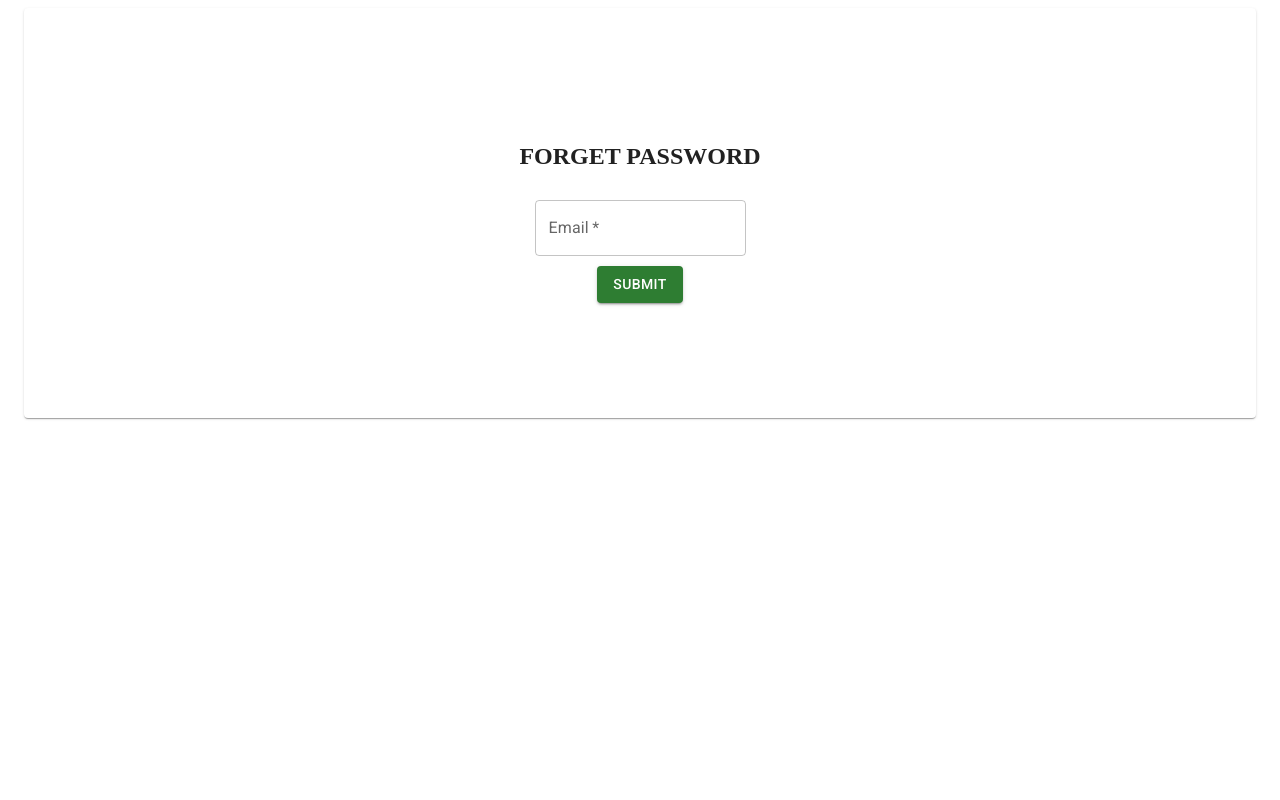
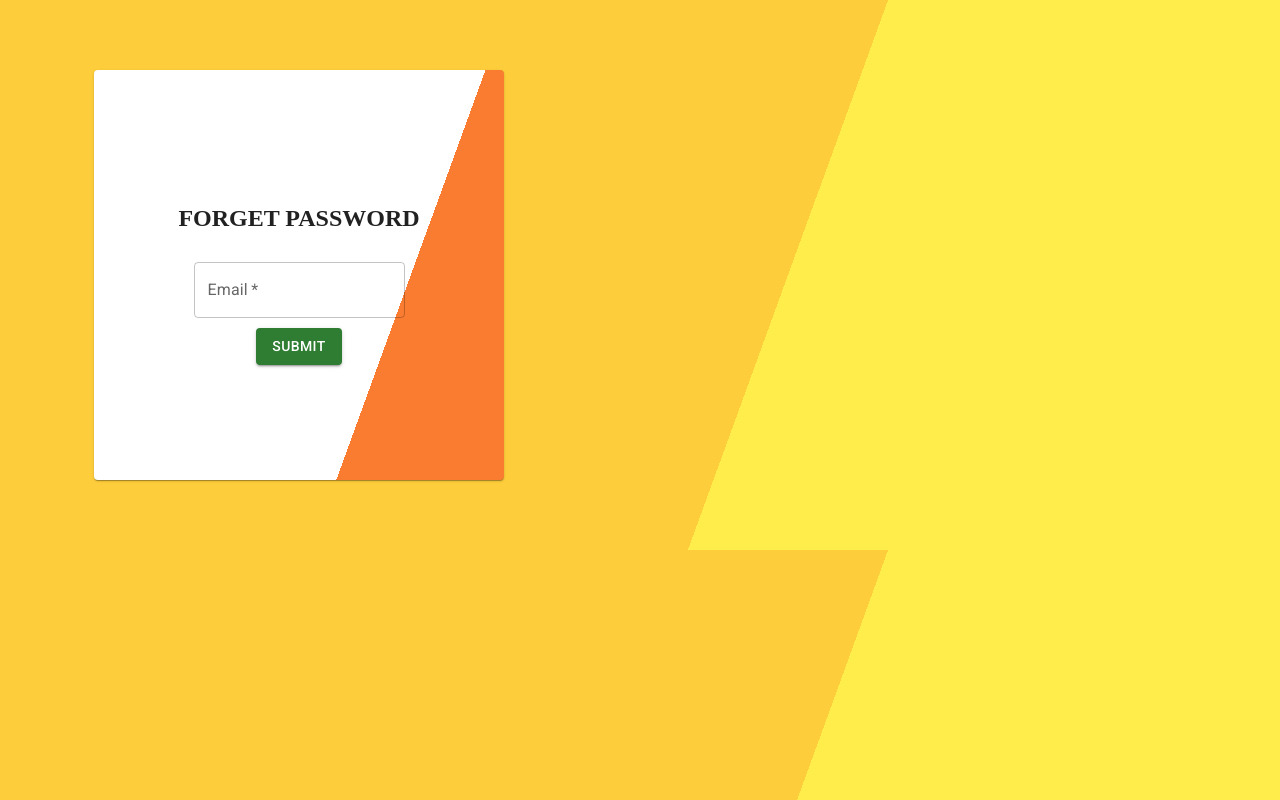
Before and after one commit to Bhagavath15/Sign-in, a React (Vite) app: page /forget-password in a window 1280 px wide. Built offline with nearby package versions, Linux system fonts and the light colour scheme.

Commit message:
Sign in Frontend

```diff
--- a/src/App.css
+++ b/src/App.css
@@ -1,3 +1,8 @@
+body {
+  height: 100%;
+  background: linear-gradient(110deg, #fdcd3b 60%, #ffed4b 60%);
+}
+
 /*-----Login Dashboard-----*/
 
 
@@ -23,10 +28,11 @@
 
 .card {
 
+  max-width: 250px;
   padding: 80px;
   gap: 10px;
   align-content: center;
-
+  background: linear-gradient(-70deg, #fa7c30 30%, rgba(0, 0, 0, 0) 30%)
 }
 
 .card .alreadyuser:hover {
@@ -36,11 +42,13 @@
 }
 
 .login-card {
-  margin: auto
+  margin: 20px;
+  padding: 50px;
+
 }
 
 .card .btn {
   gap: 10px;
   display: flex;
-  flex-direction: column
+  flex-direction: column;
 }
--- a/src/verifyotp.jsx
+++ b/src/verifyotp.jsx
@@ -51,8 +51,9 @@ export function VerifyOtp() {
                         required
                     />
                     <Button type="submit">Reset Password</Button>
+                    {message && <h3>{message}</h3>}
                 </form>
-                {message && <p>{message}</p>}
+
             </Card>
         </div>
     )
```
